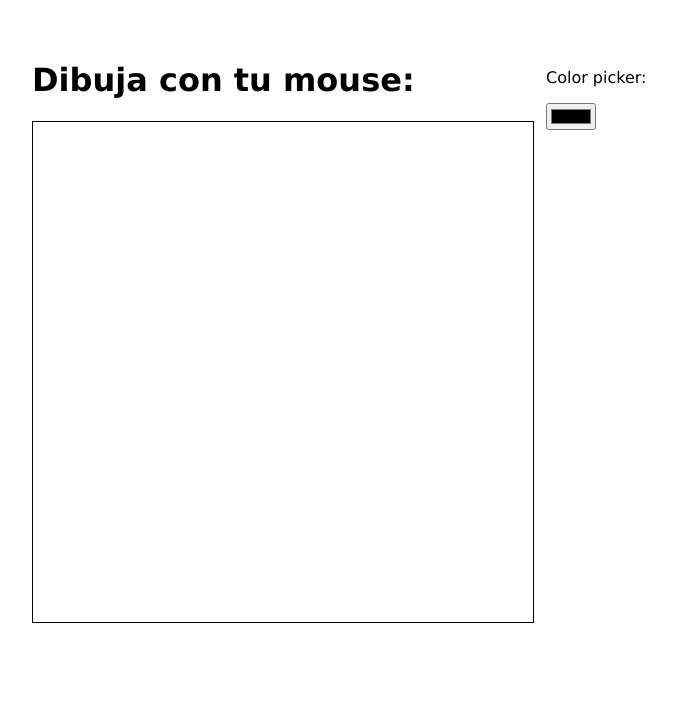
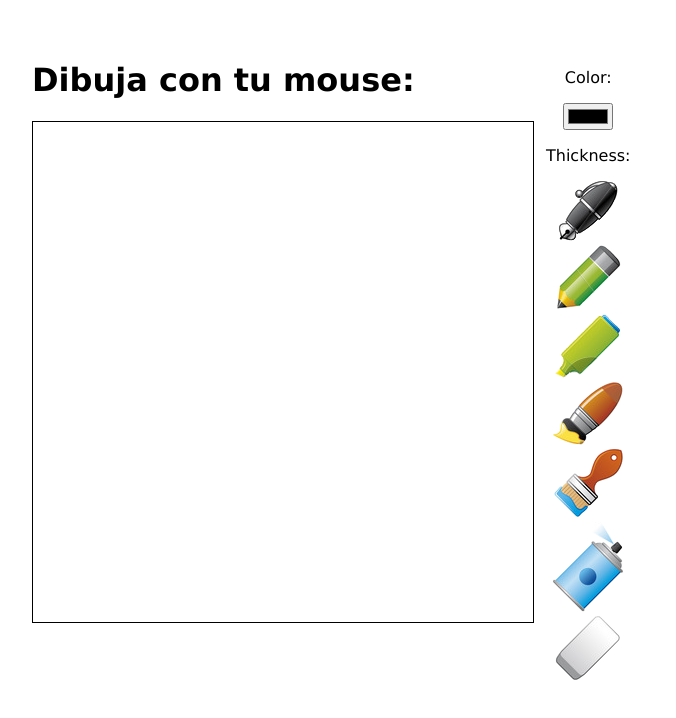
Before and after one commit to pablojorgeandres/jsDrawing, a plain HTML site: page index.html in a window 1280 px wide. Shown: the whole page, without its empty margins (8-684 px from the left). Drawn offline with Linux system fonts and the light colour scheme.

Commit message:
Functions added - Beta version

```diff
--- a/functions.js
+++ b/functions.js
@@ -7,9 +7,10 @@ var canvasOffSetX = canvasObj.offsetLeft;
 var canvasOffSetY = canvasObj.offsetTop;
 var color = 'black';
 var x,y;
+var thickness = 1;
 
 function startTrace() {
-
+    console.log(thickness);
     var mouseDown = false;
     var startPoint = getCoords(event);
     document.addEventListener(
@@ -26,7 +27,7 @@ function startTrace() {
             return;
         } else if( x > 0 && x < 500 && y > 0 && y < 500) {
             canvas.strokeStyle = color;
-            canvas.lineWidth = 1;
+            canvas.lineWidth = thickness;
             canvas.beginPath();
             canvas.moveTo( x , y );
             var endPoint = getCoords(event);
@@ -49,3 +50,19 @@ function getCoords(event) {
     var canvasRealY = mouseY - canvasOffSetY;
     return { x:canvasRealX, y:canvasRealY };
 }
+
+function getThikness(n) {
+    color = document.getElementById("color").value;
+    thickness = n;
+    return thickness;
+}
+
+function eraser() {
+    thickness = 20;
+    color = 'white';
+}
+
+function getColor() {
+    color = document.getElementById("color").value;
+    return color;
+}
--- a/index.html
+++ b/index.html
@@ -22,8 +22,20 @@
             height: 80vh; */
         }
         .tools {
-            text-align: left;
+            text-align: center;
             padding: 1%;
+        }
+        ul {
+            padding: 0;
+            margin: 0;
+        }
+        ul li {
+            text-decoration: none;
+            list-style: none;
+        }
+        ul.thick img{
+            width: 50px;
+            height: auto;
         }
     </style>
 </head>
@@ -35,10 +47,49 @@
         </div>
         <div class="tools">
             <div class="color">
-                <p>Color picker: </p>
-                <input type="color" name="color" id="color">
+                <p>Color:</p>
+                <input type="color" name="color" id="color" onchange="getColor();">
             </div>
-            <div class="thick"></div>
+            <div class="thick">
+                <p>Thickness:</p>
+                <ul class="icons">
+                    <li>
+                        <a href="#" value="1" onclick="getThikness(1);">
+                            <img src="images/pen.png" alt="Thinner: 1" >
+                        </a>
+                    </li>
+                    <li>
+                        <a href="#" value="1" onclick="getThikness(2);">
+                            <img src="images/pencil.png" alt="" srcset="">
+                        </a>
+                    </li>
+                    <li>
+                        <a href="#" value="1" onclick="getThikness(3);">
+                            <img src="images/marker.png" alt="">
+                        </a>
+                    </li>
+                    <li>
+                        <a href="#" value="1" onclick="getThikness(4);">
+                            <img src="images/brush.png" alt="">
+                        </a>
+                    </li>
+                    <li>
+                        <a href="#" value="1" onclick="getThikness(5);">
+                            <img src="images/bigBrush.png" alt="">
+                        </a>
+                    </li>
+                    <li>
+                        <a href="#" value="1" onclick="getThikness(6);">
+                            <img src="images/aerosol.png" alt="">
+                        </a>
+                    </li>
+                    <li>
+                        <a href="#" value="1" onclick="eraser();">
+                            <img src="images/eraser.png" alt="">
+                        </a>
+                    </li>
+                </ul>
+            </div>
             <div class="delete"></div>
             <div class="clear"></div>
         </div>
```
Also changed, not shown: images/._aerosol.png (added), images/._bigBrush.png (added), images/._brush.png (added), images/._eraser.png (added), images/._marker.png (added), images/._palette.png (added), images/._pen.png (added), images/._pencil.png (added), images/aerosol.png (added), images/bigBrush.png (added), images/brush.png (added), images/drawingSheet.jpg (added), images/eraser.png (added), images/marker.png (added), 3 more files.
